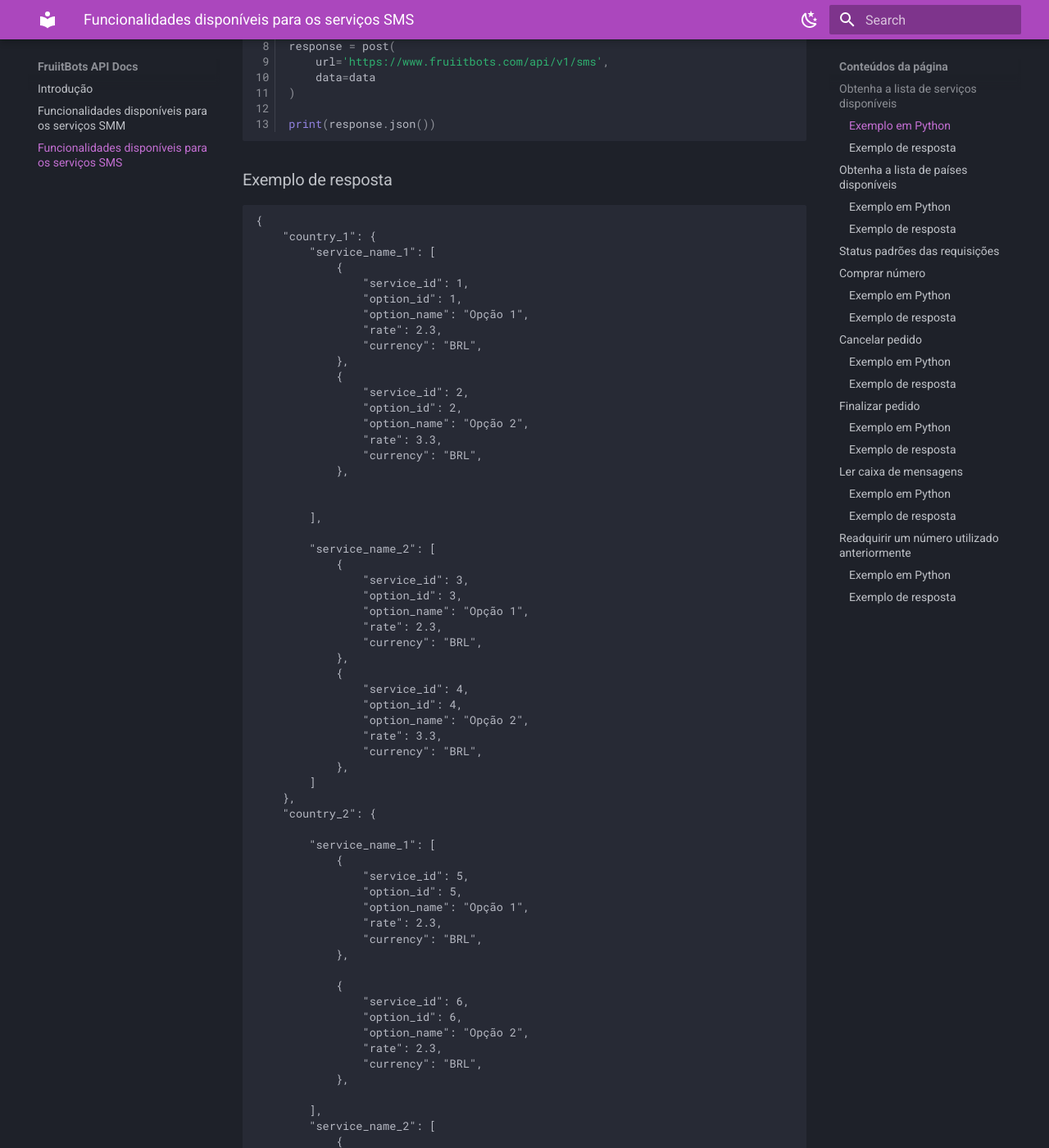
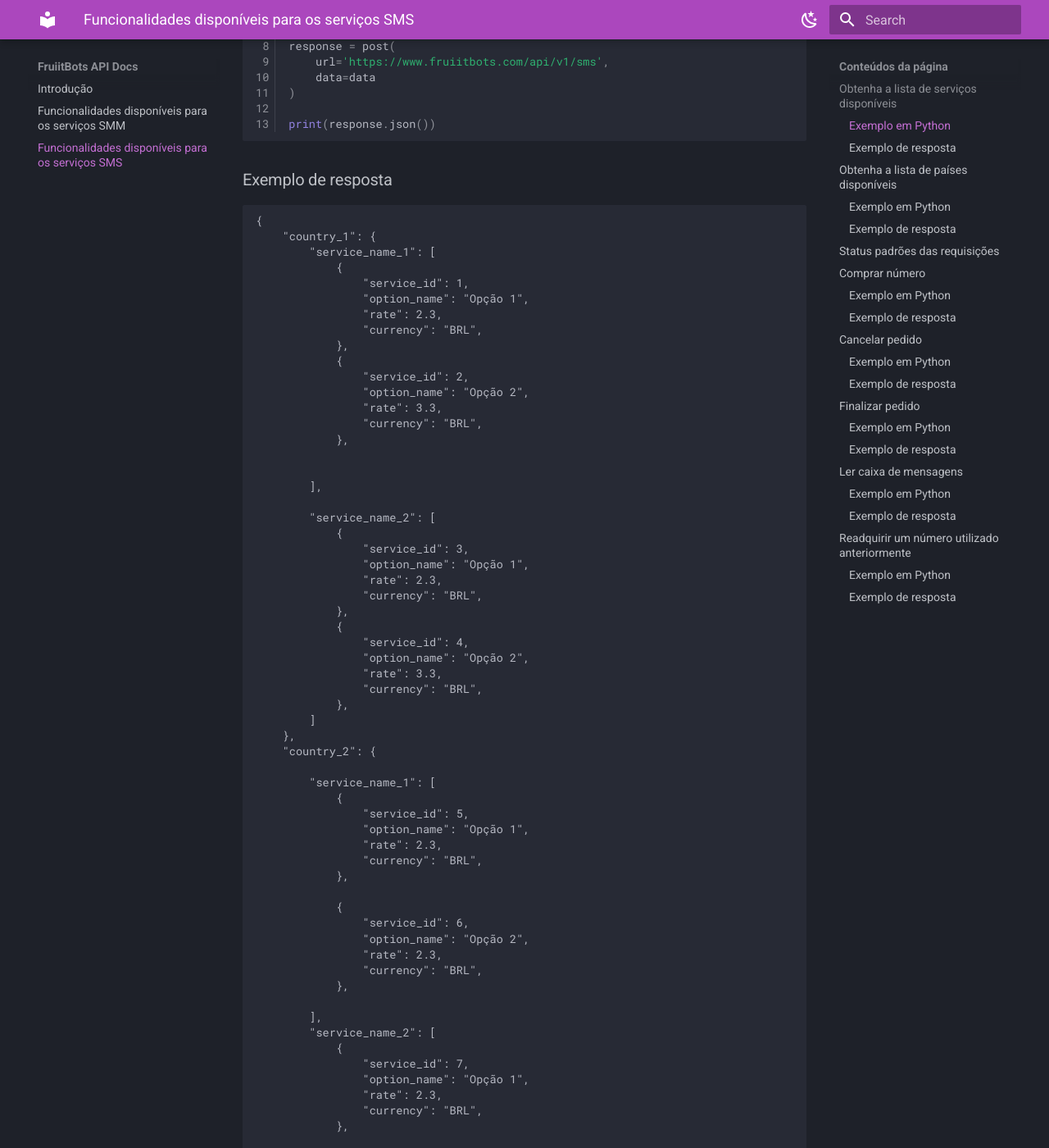
Before and after one commit to darkmathew/fruiitbots-full-api-docs, an MkDocs documentation site: the page built from docs/SMS.md, in a window 1280 px wide and 1400 px high, scrolled down 599 px. Shown: the whole window at 82% size. Built offline with MkDocs 1.6.1 and Material for MkDocs 9.7.7, drawn with Linux system fonts in a browser that asks for light colours; some of the changed text lies outside the part shown.

Commit message:
correções

```diff
--- a/docs/SMS.md
+++ b/docs/SMS.md
@@ -33,14 +33,12 @@ print(response.json())
 		"service_name_1": [
 			{
 				"service_id": 1,
-				"option_id": 1,
 				"option_name": "Opção 1",
 				"rate": 2.3,
 				"currency": "BRL",
 			},
 			{
 				"service_id": 2,
-				"option_id": 2,
 				"option_name": "Opção 2",
 				"rate": 3.3,
 				"currency": "BRL",
@@ -52,14 +50,12 @@ print(response.json())
 		"service_name_2": [
 			{
 				"service_id": 3,
-				"option_id": 3,
 				"option_name": "Opção 1",
 				"rate": 2.3,
 				"currency": "BRL",
 			},
 			{
 				"service_id": 4,
-				"option_id": 4,
 				"option_name": "Opção 2",
 				"rate": 3.3,
 				"currency": "BRL",
@@ -71,7 +67,6 @@ print(response.json())
 		"service_name_1": [
 			{
 				"service_id": 5,
-				"option_id": 5,
 				"option_name": "Opção 1",
 				"rate": 2.3,
 				"currency": "BRL",
@@ -79,7 +74,6 @@ print(response.json())
 
 			{
 				"service_id": 6,
-				"option_id": 6,
 				"option_name": "Opção 2",
 				"rate": 2.3,
 				"currency": "BRL",
@@ -89,7 +83,6 @@ print(response.json())
 		"service_name_2": [
 			{
 				"service_id": 7,
-				"option_id": 7,
 				"option_name": "Opção 1",
 				"rate": 2.3,
 				"currency": "BRL",
@@ -97,7 +90,6 @@ print(response.json())
 
 			{
 				"service_id": 8,
-				"option_id": 8,
 				"option_name": "Opção 2",
 				"rate": 2.3,
 				"currency": "BRL",
@@ -107,7 +99,6 @@ print(response.json())
 		"service_name_3": [
 			{
 				"service_id": 9,
-				"option_id": 9,
 				"option_name": "Opção 1",
 				"rate": 2.3,
 				"currency": "BRL",
@@ -115,7 +106,6 @@ print(response.json())
 
 			{
 				"service_id": 10,
-				"option_id": 10,
 				"option_name": "Opção 2",
 				"rate": 2.3,
 				"currency": "BRL",
```
